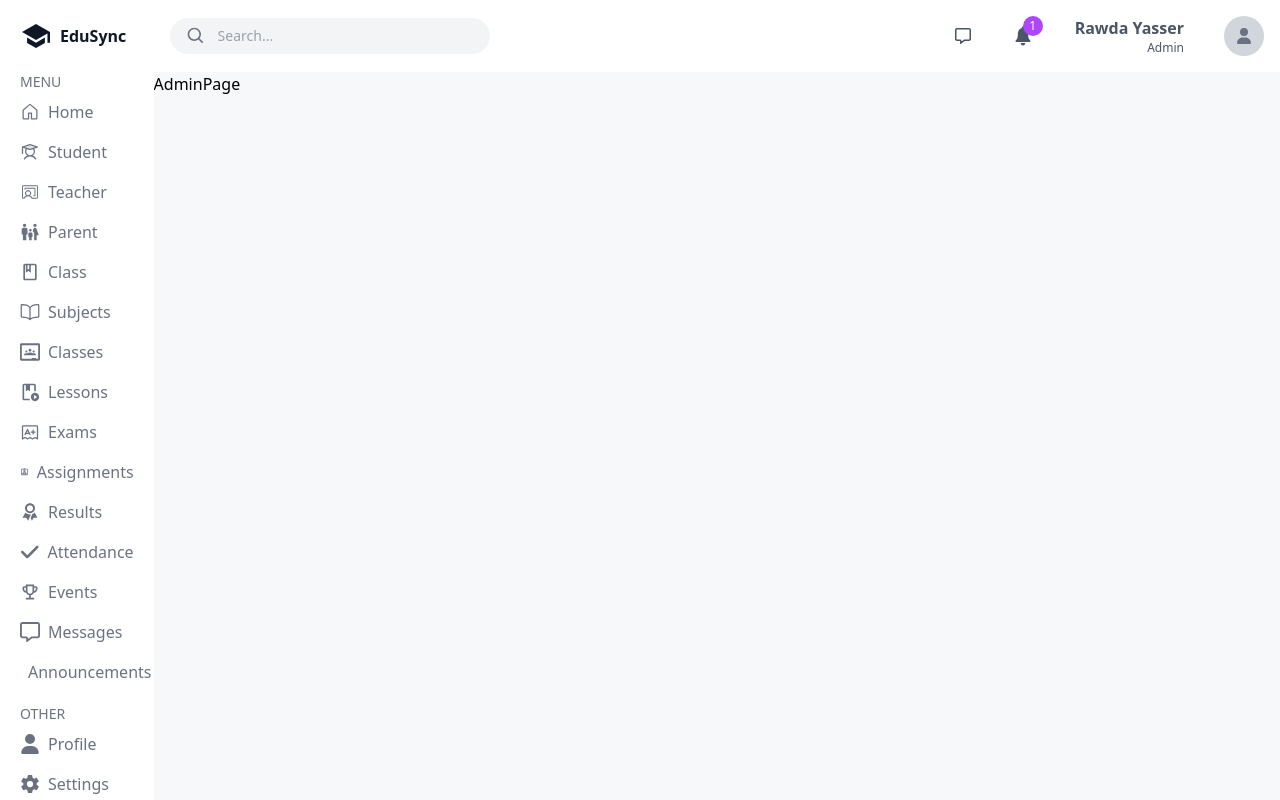
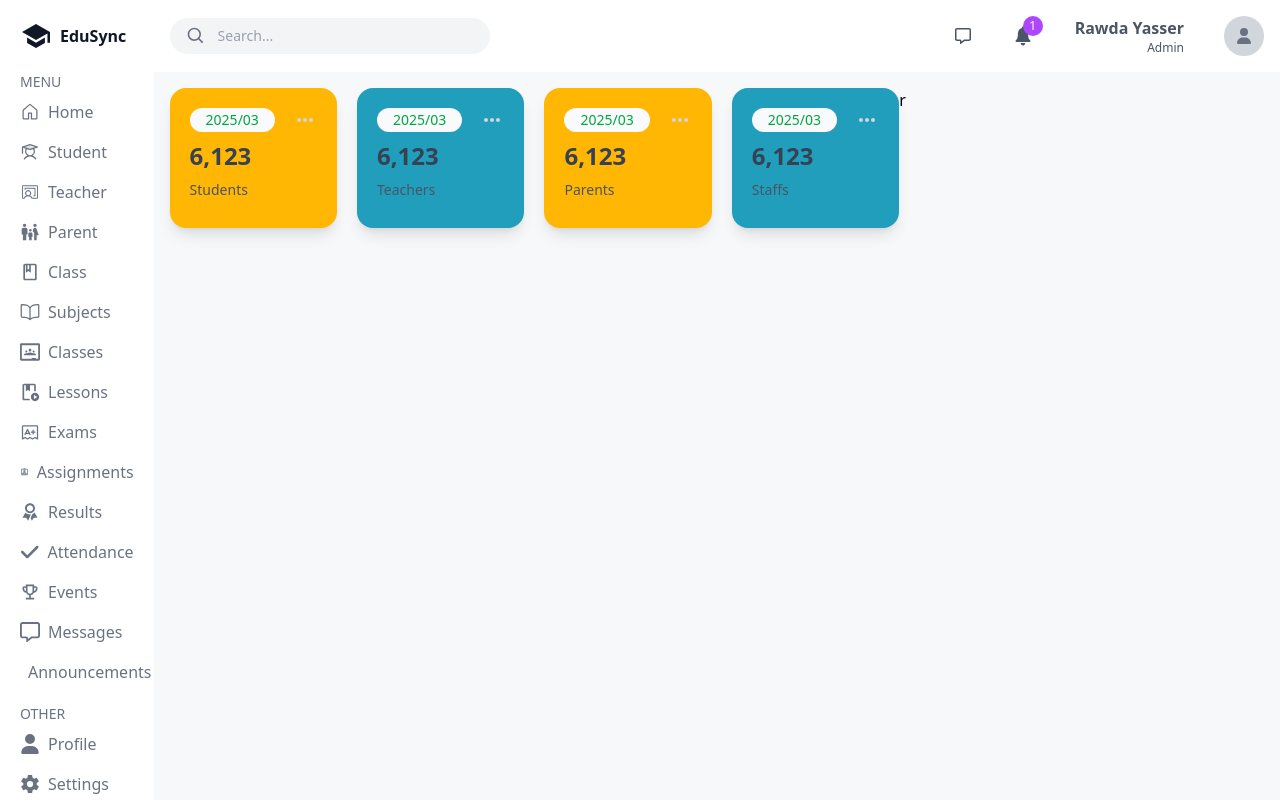
Before and after one commit to rawdaymohamed/edu-sync, a Next.js app: page /admin in a window 1280 px wide. Built offline with nearby package versions, Linux system fonts and the light colour scheme.

Commit message:
Feat: Add admin dashboard design

```diff
--- a/src/app/(dashboard)/admin/page.tsx
+++ b/src/app/(dashboard)/admin/page.tsx
@@ -1,7 +1,20 @@
+import UserCard from "@/app/components/UserCard";
 import React from "react";
 
 const AdminPage = () => {
-  return <div className="">AdminPage</div>;
+  return (
+    <div className="flex flex-col md:flex-row p-4">
+      {/* Left */}
+      <div className="lg:w-2/3 flex flex-wrap gap-5   ">
+        <UserCard type="student" />
+        <UserCard type="teacher" />
+        <UserCard type="parent" />
+        <UserCard type="staff" />
+      </div>
+      {/* Right */}
+      <div className="lg:w-1/3">r</div>
+    </div>
+  );
 };
 
 export default AdminPage;
--- /dev/null
+++ b/src/app/components/UserCard.tsx
@@ -0,0 +1,21 @@
+import React from "react";
+import { MdMoreHoriz } from "react-icons/md";
+
+const UserCard = ({ type }: { type: string }) => {
+  return (
+    <div className="p-5 odd:bg-[#ffb703] even:bg-[#219ebc] shadow-lg flex flex-col gap-2 rounded-2xl flex-1 min-h-[140px]">
+      <div className="flex items-center justify-between">
+        <div className="text-green-600 py-0.5 px-4 text-sm bg-gray-50 rounded-full">
+          2025/03
+        </div>
+        <MdMoreHoriz className="size-6 text-gray-300" />
+      </div>
+      <div className="text-xl xl:text-2xl font-semibold text-gray-700">
+        6,123
+      </div>
+      <div className="text-sm text-gray-600 capitalize"> {type}s</div>
+    </div>
+  );
+};
+
+export default UserCard;
```
